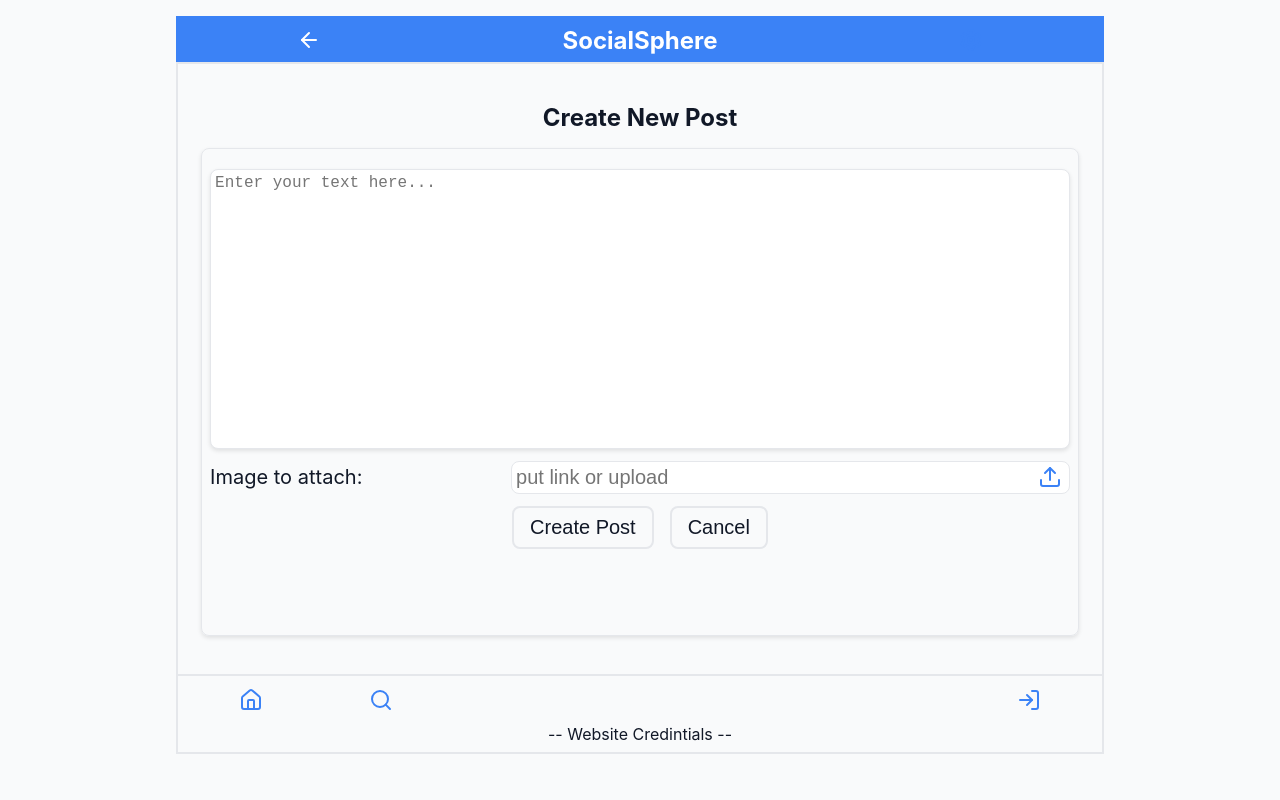
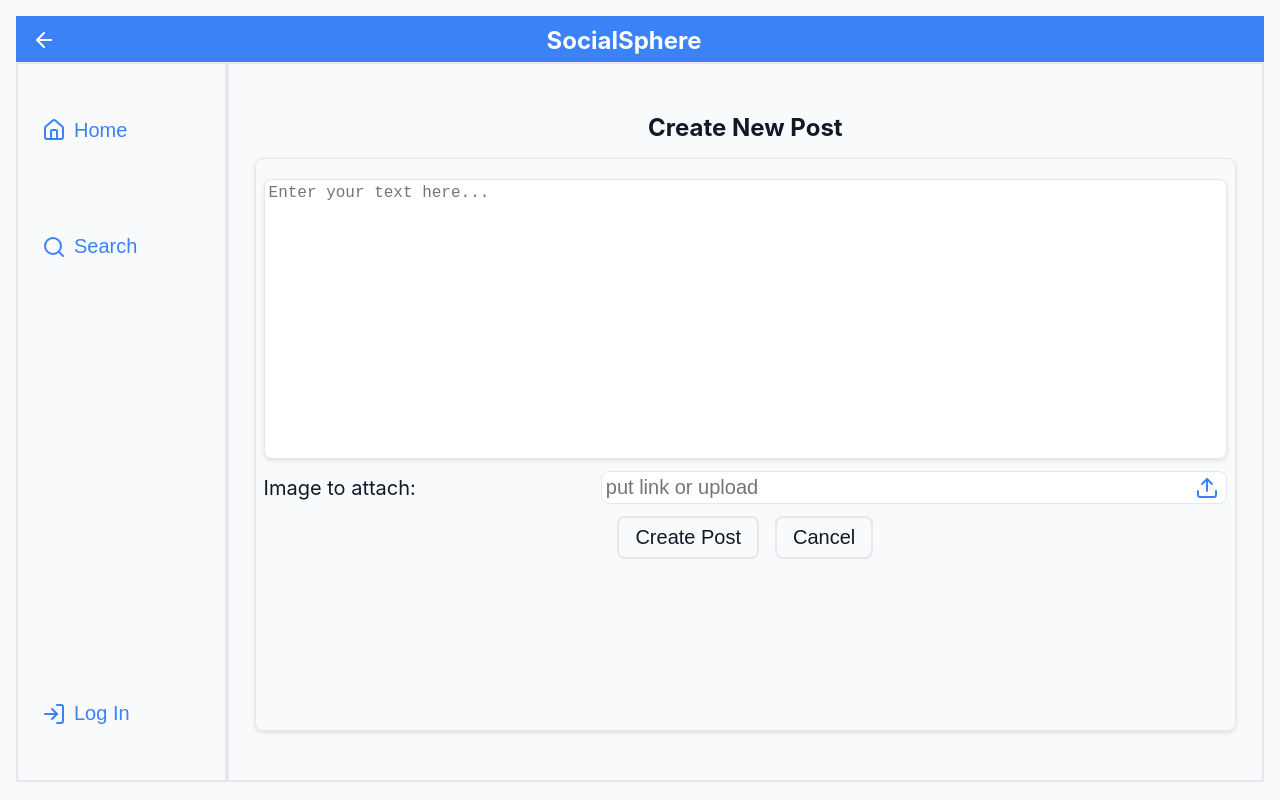
Before and after one commit to gregoryb79/SocialSphere, a React (Vite) app in the folder client/: page /new-post in a window 1280 px wide. Built offline with nearby package versions, Linux system fonts and the light colour scheme; no server answers.

Commit message:
looks nice

```diff
--- a/client/src/App.module.scss
+++ b/client/src/App.module.scss
@@ -1,3 +1,19 @@
+@import './styles/variables';
+
+.mainContainer{
+    height: 90vh;
+}
+
+.content{
+    display: flex;
+    flex-direction: column;
+    height: var(--standard-height);
+
+    @media (min-width: $widthLimit) {
+        flex-direction: row-reverse;
+    }
+}
+
 .nav{
     display: flex;
     flex-direction: row;
@@ -9,6 +25,19 @@
 
     height: calc(var(--font-xxl) + 1rem);
 
+    @media (min-width: $widthLimit) {
+        justify-content: space-between;
+        padding-left: 1rem;
+        padding-right: 1rem;
+    }
+
+}
+
+.topNavButtons{
+    display: flex;
+    flex-direction: row;
+    gap: 0.5rem;
+    align-items: center;
 }
 
 .footer{
@@ -20,6 +49,10 @@
     gap: 0.5rem;
     border: 2px solid var(--gray-border);
     padding: 0.5rem;
+    @media (min-width: $widthLimit) {
+        height: var(--standard-height);
+        width: 20%;
+    }
 }
 .footerNav{
     display: flex;
@@ -32,6 +65,12 @@
 
     height: var(--font-xxl);
     width: 100%;
+
+    @media (min-width: $widthLimit) {
+        flex-direction: column;
+        justify-content: space-around;
+        height: var(--standard-height);
+    }
 
 }
 
--- a/client/src/App.tsx
+++ b/client/src/App.tsx
@@ -12,11 +12,13 @@ export function App() {
   console.log("App component rendered");
 
   return (
-     <>
+    <div className={styles.mainContainer}>
       <TopNav/>
+      <div className={styles.content}>
         <Outlet/>
         <Footer/>
-    </>
+      </div>
+    </div>
   );
 }
 
@@ -31,6 +33,9 @@ function TopNav() {
     setLoading(false); // Hide spinner on any route change
   }, [location]);
 
+  const [width, setWidth] = useState(window.innerWidth);
+  const [isDescktop, setIsDescktop] = useState(width >= 500);
+
   return (
     <nav className={styles.nav}>
       {loading && <Spinner/>}
@@ -39,10 +44,16 @@ function TopNav() {
           setLoading(true);
         }}/>
       <h2>SocialSphere</h2>
+      <section className={styles.topNavButtons}>
+        {isDescktop && <IconButton title="Notifications" ariaLabel="Check your notifications" icon={<Bell className={styles.lucideIconTop} color={(username != "Guest") ? "var(--white)" : "var(--primary-blue)"} />} onClick={() => {
+                navigate("/notifications");
+                setLoading(true);
+              }} disabled={username == "Guest"}/>}
         <IconButton title="Settings" ariaLabel="Settings"  icon={<Settings className={styles.lucideIconTop} color={(username != "Guest") ? "var(--white)" : "var(--primary-blue)"}/>} onClick={() => {
             navigate("/settings");
             setLoading(true);
           }}disabled={username == "Guest"}/>
+      </section>
     </nav>
   );
 }
@@ -52,46 +63,65 @@ function Footer() {
   const navigate = useNavigate();
   const location = useLocation();
   const [loading, setLoading] = useState<boolean>(false);
-  const username = getLoggedInUserName();
+  const username = getLoggedInUserName() || "Guest";
   const userId = getLoggedInUserId();
   console.log(`Footer rendered for user: ${username} with ID: ${userId}`);
   useEffect(() => {
     setLoading(false); // Hide spinner on any route change
   }, [location]);
 
+  const [width, setWidth] = useState(window.innerWidth);
+  const [isDescktop, setIsDescktop] = useState(width >= 500);
+
+  console.log(`$$$ Current window width: ${width}, is desktop: ${isDescktop}`);
+
   return (
     <footer className={styles.footer}>
       <nav className={styles.footerNav}>
         {loading && <Spinner/>}
-        <IconButton title="Home" ariaLabel="Navigate to HomePage" icon={<Home className={styles.lucideIconFooter} color="var(--primary-blue)"/>} onClick={() => {
+        <IconButton title="Home" ariaLabel="Navigate to HomePage"
+          label={isDescktop ? "Home" : ""}
+          icon={<Home className={styles.lucideIconFooter} color="var(--primary-blue)"/>} onClick={() => {
             navigate("/");
             setLoading(true);
           }}/>
-        <IconButton title="Search" ariaLabel="Open Search Page" icon={<Search className={styles.lucideIconFooter} color="var(--primary-blue)"/>} onClick={() => navigate("/search")}/>
-        <IconButton title="Create Post" ariaLabel="Create new post" icon={<Plus className={styles.lucideIconFooter} color={(username != "Guest") ? "var(--primary-blue)" : "var(---light-gray-bg)"}/>} onClick={() => {
+        <IconButton title="Search" ariaLabel="Open Search Page"
+          label={isDescktop ? "Search" : ""}
+          icon={<Search className={styles.lucideIconFooter} color="var(--primary-blue)"/>} onClick={() => navigate("/search")}/>
+        <IconButton title="Create Post" ariaLabel="Create new post"
+          label={isDescktop ? "Add Post" : ""}
+          icon={<Plus className={styles.lucideIconFooter} color={(username != "Guest") ? "var(--primary-blue)" : "var(---light-gray-bg)"}/>} onClick={() => {
             navigate("/new-post");
             setLoading(true);
           }} disabled={username == "Guest"}/>
-        <IconButton title="Notifications" ariaLabel="Check your notifications" icon={<Bell className={styles.lucideIconFooter} color={(username != "Guest") ? "var(--primary-blue)" : "var(--light-gray-bg)"}/>} onClick={() => {
+        {!isDescktop && <IconButton title="Notifications" ariaLabel="Check your notifications" icon={<Bell className={styles.lucideIconFooter} color={(username != "Guest") ? "var(--primary-blue)" : "var(--light-gray-bg)"}/>} onClick={() => {
               navigate("/notifications");
               setLoading(true);
-            }} disabled={username == "Guest"}/>
-        <IconButton title="Chat" ariaLabel="Open Chat Page" icon={<MessageCircle className={styles.lucideIconFooter} color={(username != "Guest") ? "var(--primary-blue)" : "var(--light-gray-bg)"} />}
+            }} disabled={username == "Guest"}/>}
+        <IconButton title="Chat" ariaLabel="Open Chat Page"
+          label={isDescktop ? "Chat" : ""}
+          icon={<MessageCircle className={styles.lucideIconFooter} color={(username != "Guest") ? "var(--primary-blue)" : "var(--light-gray-bg)"} />}
           onClick={() => {
             navigate("/chat");
             setLoading(true);
           }} disabled={username == "Guest"} />
-        <IconButton title="Profile" ariaLabel="Configure your profile" icon={<User className={styles.lucideIconFooter} color={(username != "Guest") ? "var(--primary-blue)" : "var(--light-gray-bg)"}/>} onClick={() => {
+        <IconButton title="Profile" ariaLabel="Configure your profile"
+          label={isDescktop ? username : ""}
+          icon={<User className={styles.lucideIconFooter} color={(username != "Guest") ? "var(--primary-blue)" : "var(--light-gray-bg)"}/>} onClick={() => {
             navigate(`/profile/${userId}`);
             setLoading(true);
           }} disabled={username == "Guest"}/>
-        {(username == "Guest") && <IconButton title="Log In" icon={<LogIn className={styles.lucideIcon} color="var(--primary-blue)" />} ariaLabel="Log In Button" onClick={() => navigate("/login")} />}
-        {(username != "Guest") && <IconButton title="LogOut" ariaLabel="LogOut" icon={<LogOut className={styles.lucideIconFooter} color="var(--primary-blue)"/>} onClick={() => {
+        {(username == "Guest") && <IconButton title="Log In"
+          label={isDescktop ? "Log In" : ""}
+          icon={<LogIn className={styles.lucideIcon} color="var(--primary-blue)" />} ariaLabel="Log In Button" onClick={() => navigate("/login")} />}
+        {(username != "Guest") && <IconButton title="LogOut" ariaLabel="LogOut"
+          label={isDescktop ? "Log Out" : ""}
+          icon={<LogOut className={styles.lucideIconFooter} color="var(--primary-blue)"/>} onClick={() => {
             doLogOut();
             navigate("/login");
           }}/>}
       </nav>
-      <p>-- Website Credintials --</p>
+      {/* <p>-- Social Sphere --</p> */}
 
     </footer>
   );
--- a/client/src/index.scss
+++ b/client/src/index.scss
@@ -1,3 +1,5 @@
+@import './styles/variables';
+
 :root{
     --primary-blue:     #3B82F6;   // Buttons like "Login"
     --light-gray-bg:    #F9FAFB;   // Background of the entire app
@@ -19,8 +21,8 @@
     --font-xs:  0.75rem;    // ~12px — Optional notes, input hints
 
     --standard-width: 100%; // Standard relative width for main content areas
-    --standard-height: 80%; // Standard relative height for main content areas
-    --app-max-width: 60rem; // Max width for the app container
+    --standard-height: 100%; // Standard relative height for main content areas
+    --app-max-width: 30rem; // Max width for the app container
     --img-max-height: 15rem; // Max height for images in posts
 
     @media (prefers-color-scheme: dark){
@@ -35,8 +37,9 @@
         --light-text:  #9CA3AF;   // Labels, secondary info
     }
 
-    @media (max-width: 500px) {
+    @media (min-width: $widthLimit) {
         --app-max-width: 100%;
+        // --standard-height: 100%;
     }
 }
 
@@ -56,7 +59,7 @@ li{
 }
 
 html, body {
-    height: 100%;
+    height: 100vh;
     width: 100%;
     font-family: 'Inter', sans-serif;
     color: var(--dark-text);
--- a/client/src/pages/components/IconButton.module.scss
+++ b/client/src/pages/components/IconButton.module.scss
@@ -3,6 +3,7 @@
     display: flex;
     flex-direction: row;
     align-items: center;
+    // width: 100%;
     justify-content: center;
     gap: 0.5rem;
     cursor: pointer;
@@ -15,4 +16,11 @@
     }
     font-size: var(--font-lg);
     background-color: var(--light-gray-bg);
+
 }
+
+.hasLabel {
+    width: 100%;
+    justify-content: flex-start;
+    padding-left: 1rem;
+}
--- a/client/src/pages/components/IconButton.tsx
+++ b/client/src/pages/components/IconButton.tsx
@@ -22,9 +22,11 @@ type IconButtonProps = {
   onClick?: () => void;
 };
 export function IconButton({disabled, title, label, ariaLabel, icon, onClick}: IconButtonProps) {
+    const hasLabel = label !== undefined && label !== "";
 
     return (
-    <button className={styles.iconButton} onClick={onClick} aria-label={ariaLabel} title={title} disabled={disabled} type="button">
+    <button className={`${styles.iconButton} ${hasLabel ? styles.hasLabel : ""}`} onClick={onClick} aria-label={ariaLabel} title={title} disabled={disabled} type="button"
+      style={{color: disabled ? "var(--light-gray-bg)" : "var(--primary-blue)"}}>
       {icon}
       {label}
     </button>
--- /dev/null
+++ b/client/src/styles/_variables.scss
@@ -0,0 +1 @@
+$widthLimit: 500px;
```
Also changed, not shown: client/src/styles/_mixins.scss (line endings or trailing spaces). Lines whose indentation alone changed are shown as unchanged.
